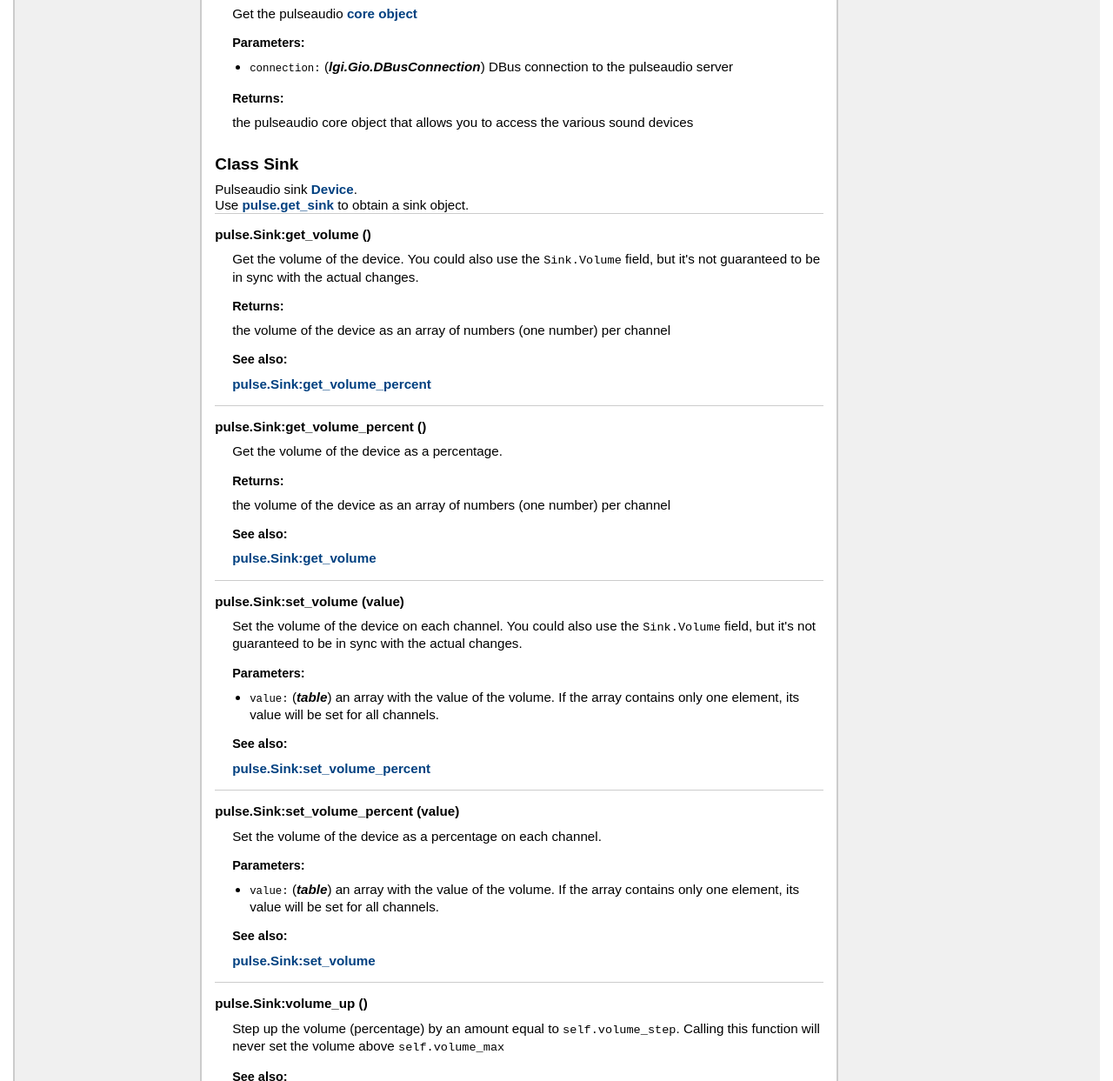
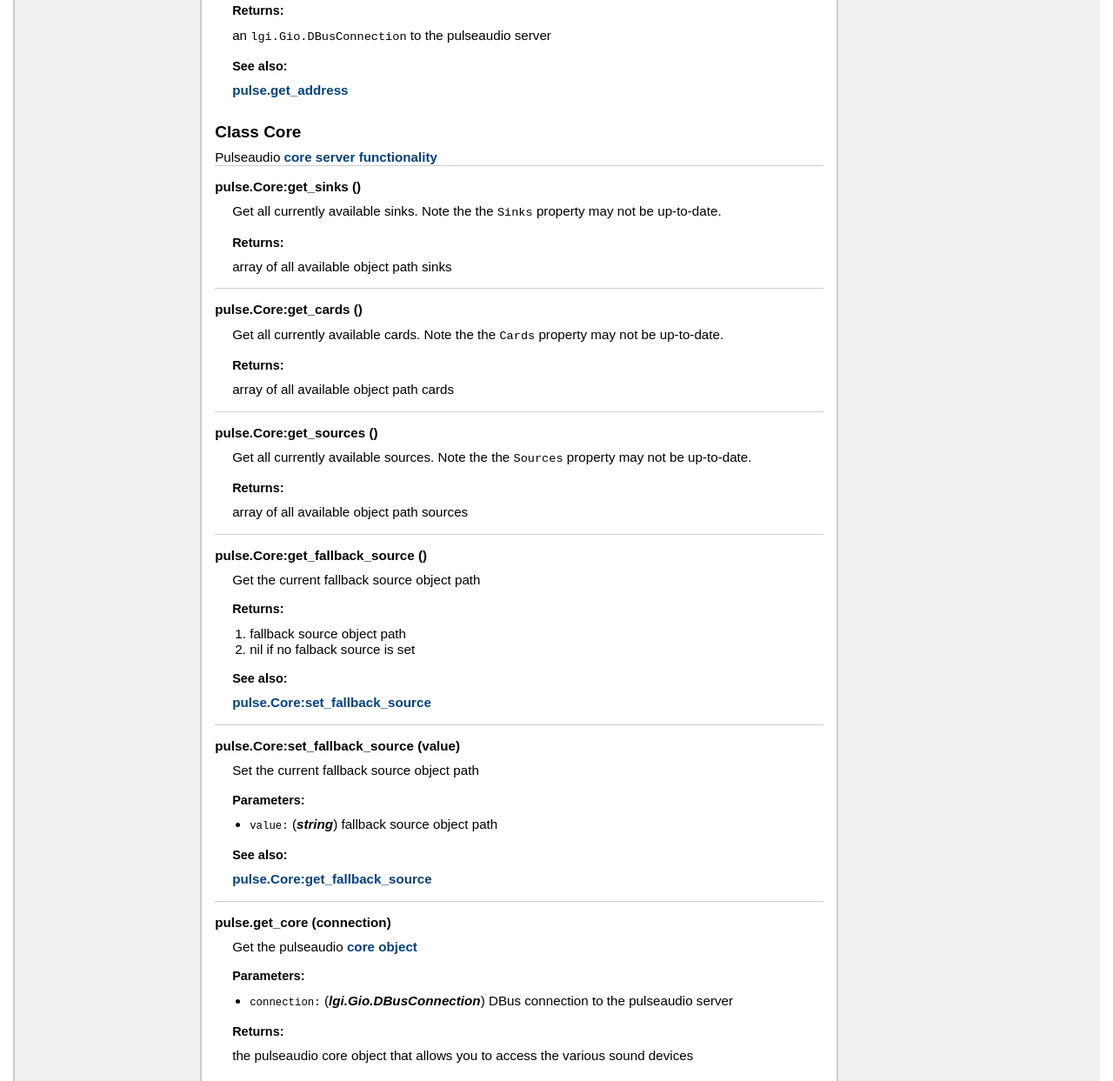
Before and after one commit to stefano-m/lua-pulseaudio_dbus, a plain HTML site: page docs/index.html in a window 1280 px wide. Shown: the part 1557-2800 px from the top of the page at 87% size. Drawn offline with Linux system fonts and the light colour scheme.

Commit message:
Add extra methods to core object

```diff
--- a/docs/index.html
+++ b/docs/index.html
@@ -30,6 +30,7 @@
 <h2>Contents</h2>
 <ul>
 <li><a href="#Functions">Functions</a></li>
+<li><a href="#Class_Core">Class Core </a></li>
 <li><a href="#Class_Sink">Class Sink </a></li>
 </ul>
 
@@ -84,6 +85,29 @@ sink:set_volume_percent({75}) -- sets the volume to 75%
 	<tr>
 	<td class="name" nowrap><a href="#pulse.get_connection">pulse.get_connection (address[, dont_assert])</a></td>
 	<td class="summary">Get a connection to the pulseaudio server</td>
+	</tr>
+</table>
+<h2><a href="#Class_Core">Class Core </a></h2>
+<table class="function_list">
+	<tr>
+	<td class="name" nowrap><a href="#pulse.Core:get_sinks">pulse.Core:get_sinks ()</a></td>
+	<td class="summary">Get all currently available sinks.</td>
+	</tr>
+	<tr>
+	<td class="name" nowrap><a href="#pulse.Core:get_cards">pulse.Core:get_cards ()</a></td>
+	<td class="summary">Get all currently available cards.</td>
+	</tr>
+	<tr>
+	<td class="name" nowrap><a href="#pulse.Core:get_sources">pulse.Core:get_sources ()</a></td>
+	<td class="summary">Get all currently available sources.</td>
+	</tr>
+	<tr>
+	<td class="name" nowrap><a href="#pulse.Core:get_fallback_source">pulse.Core:get_fallback_source ()</a></td>
+	<td class="summary">Get the current fallback source object path</td>
+	</tr>
+	<tr>
+	<td class="name" nowrap><a href="#pulse.Core:set_fallback_source">pulse.Core:set_fallback_source (value)</a></td>
+	<td class="summary">Set the current fallback source object path</td>
 	</tr>
 	<tr>
 	<td class="name" nowrap><a href="#pulse.get_core">pulse.get_core (connection)</a></td>
@@ -196,6 +220,124 @@ sink:set_volume_percent({75}) -- sets the volume to 75%
     <h3>See also:</h3>
     <ul>
          <a href="index.html#pulse.get_address">pulse.get_address</a>
+    </ul>
+
+
+</dd>
+</dl>
+    <h2 class="section-header has-description"><a name="Class_Core"></a>Class Core </h2>
+
+          <div class="section-description">
+          Pulseaudio
+ <a href="https://www.freedesktop.org/wiki/Software/PulseAudio/Documentation/Developer/Clients/DBus/Core/">core server functionality</a>
+          </div>
+    <dl class="function">
+    <dt>
+    <a name = "pulse.Core:get_sinks"></a>
+    <strong>pulse.Core:get_sinks ()</strong>
+    </dt>
+    <dd>
+    Get all currently available sinks.
+ Note the the <code>Sinks</code> property may not be up-to-date.
+
+
+
+    <h3>Returns:</h3>
+    <ol>
+
+        array of all available object path sinks
+    </ol>
+
+
+
+
+</dd>
+    <dt>
+    <a name = "pulse.Core:get_cards"></a>
+    <strong>pulse.Core:get_cards ()</strong>
+    </dt>
+    <dd>
+    Get all currently available cards.
+ Note the the <code>Cards</code> property may not be up-to-date.
+
+
+
+    <h3>Returns:</h3>
+    <ol>
+
+        array of all available object path cards
+    </ol>
+
+
+
+
+</dd>
+    <dt>
+    <a name = "pulse.Core:get_sources"></a>
+    <strong>pulse.Core:get_sources ()</strong>
+    </dt>
+    <dd>
+    Get all currently available sources.
+ Note the the <code>Sources</code> property may not be up-to-date.
+
+
+
+    <h3>Returns:</h3>
+    <ol>
+
+        array of all available object path sources
+    </ol>
+
+
+
+
+</dd>
+    <dt>
+    <a name = "pulse.Core:get_fallback_source"></a>
+    <strong>pulse.Core:get_fallback_source ()</strong>
+    </dt>
+    <dd>
+    Get the current fallback source object path
+
+
+
+    <h3>Returns:</h3>
+    <ol>
+        <li>
+        fallback source object path</li>
+        <li>
+        nil if no falback source is set</li>
+    </ol>
+
+
+    <h3>See also:</h3>
+    <ul>
+         <a href="index.html#pulse.Core:set_fallback_source">pulse.Core:set_fallback_source</a>
+    </ul>
+
+
+</dd>
+    <dt>
+    <a name = "pulse.Core:set_fallback_source"></a>
+    <strong>pulse.Core:set_fallback_source (value)</strong>
+    </dt>
+    <dd>
+    Set the current fallback source object path
+
+
+    <h3>Parameters:</h3>
+    <ul>
+        <li><span class="parameter">value</span>
+            <span class="types"><span class="type">string</span></span>
+         fallback source object path
+        </li>
+    </ul>
+
+
+
+    <h3>See also:</h3>
+    <ul>
+         <a href="index.html#pulse.Core:get_fallback_source">pulse.Core:get_fallback_source</a>
     </ul>
 
 
@@ -514,7 +656,7 @@ sink:set_volume_percent({75}) -- sets the volume to 75%
 </div> <!-- id="main" -->
 <div id="about">
 <i>generated by <a href="http://github.com/stevedonovan/LDoc">LDoc 1.4.6</a></i>
-<i style="float:right;">Last updated 2017-05-22 15:25:32 </i>
+<i style="float:right;">Last updated 2017-05-24 11:25:11 </i>
 </div> <!-- id="about" -->
 </div> <!-- id="container" -->
 </body>
```
Also changed, not shown: docs/topics/README.md.html (+1 -1 lines), 1 other file.
